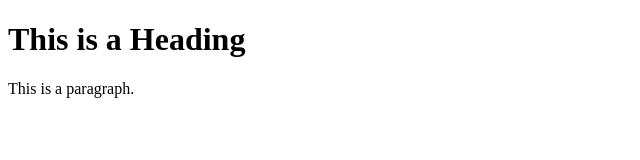
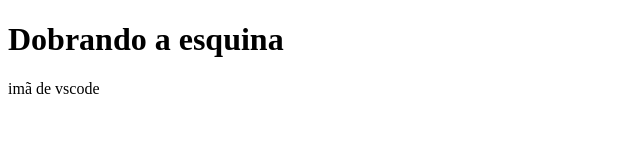
Before and after one commit to Greis1763/kauan, a plain HTML site: page Untitled-1.html in a window 1280 px wide. Shown: the whole page, without its empty margins (0-640 px from the left). Drawn offline with Linux system fonts and the light colour scheme.

Commit message:
kauancomita

```diff
--- a/Untitled-1.html
+++ b/Untitled-1.html
@@ -1,12 +1,12 @@
 <!DOCTYPE html>
 <html>
 <head>
-<title>Page Title</title>
+<title>Mano BROWN</title>
 </head>
 <body>
 
-<h1>This is a Heading</h1>
-<p>This is a paragraph.</p>
+<h1>Dobrando a esquina</h1>
+<p>imã de vscode</p>
 
 </body>
 </html>
```
